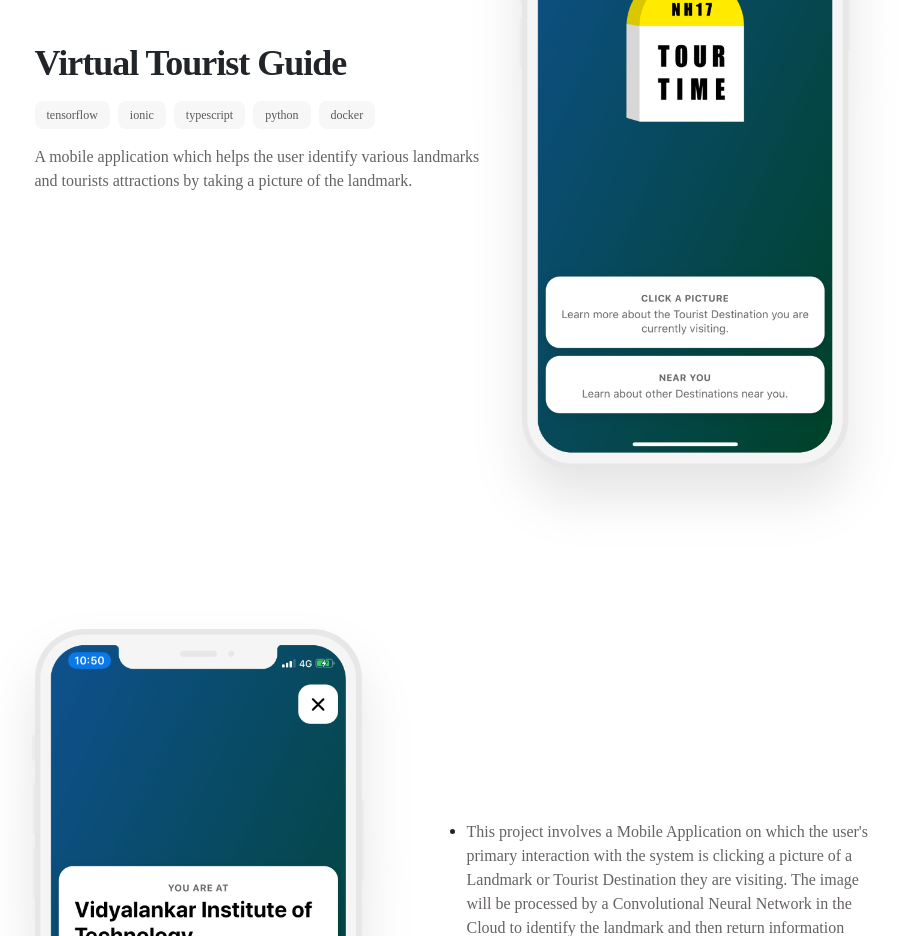
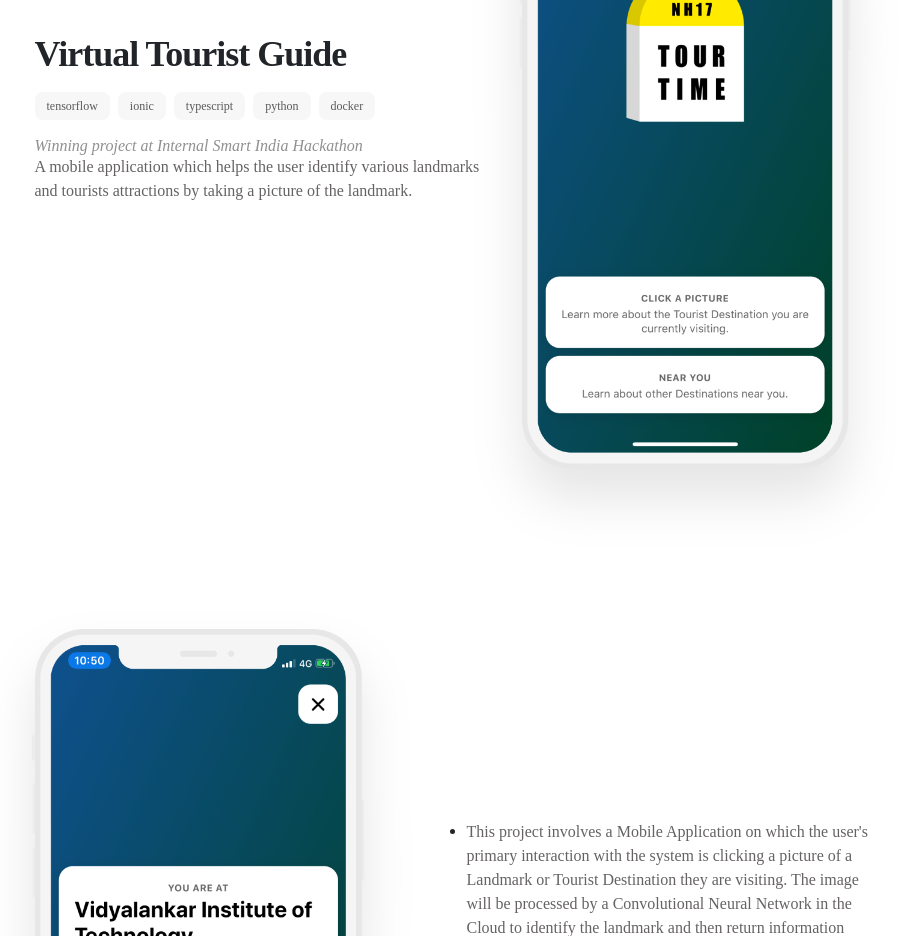
Before and after one commit to Kingvik7/Kingvik7, a plain HTML site: page index.html in a window 1280 px wide. Shown: the part 4960-5896 px from the top of the page, without its empty margins (193-1092 px from the left). Drawn offline with nearby package versions, Linux system fonts and the light colour scheme; a web font is replaced by a local one.

Commit message:
Update index.html

```diff
--- a/index.html
+++ b/index.html
@@ -299,7 +299,8 @@
                    </div>
                  </div>
                </div>
-
+                 <h5 class="mb-0" data-aos="fade-up"  data-aos-delay="10">Winning project at Internal Smart India Hackathon
+                 </h5>
                <p class="centerphone" data-aos="fade-up" data-aos-delay="10">A mobile application which helps the user identify various landmarks and tourists attractions by taking a picture of the landmark.</p>
 
 
```
